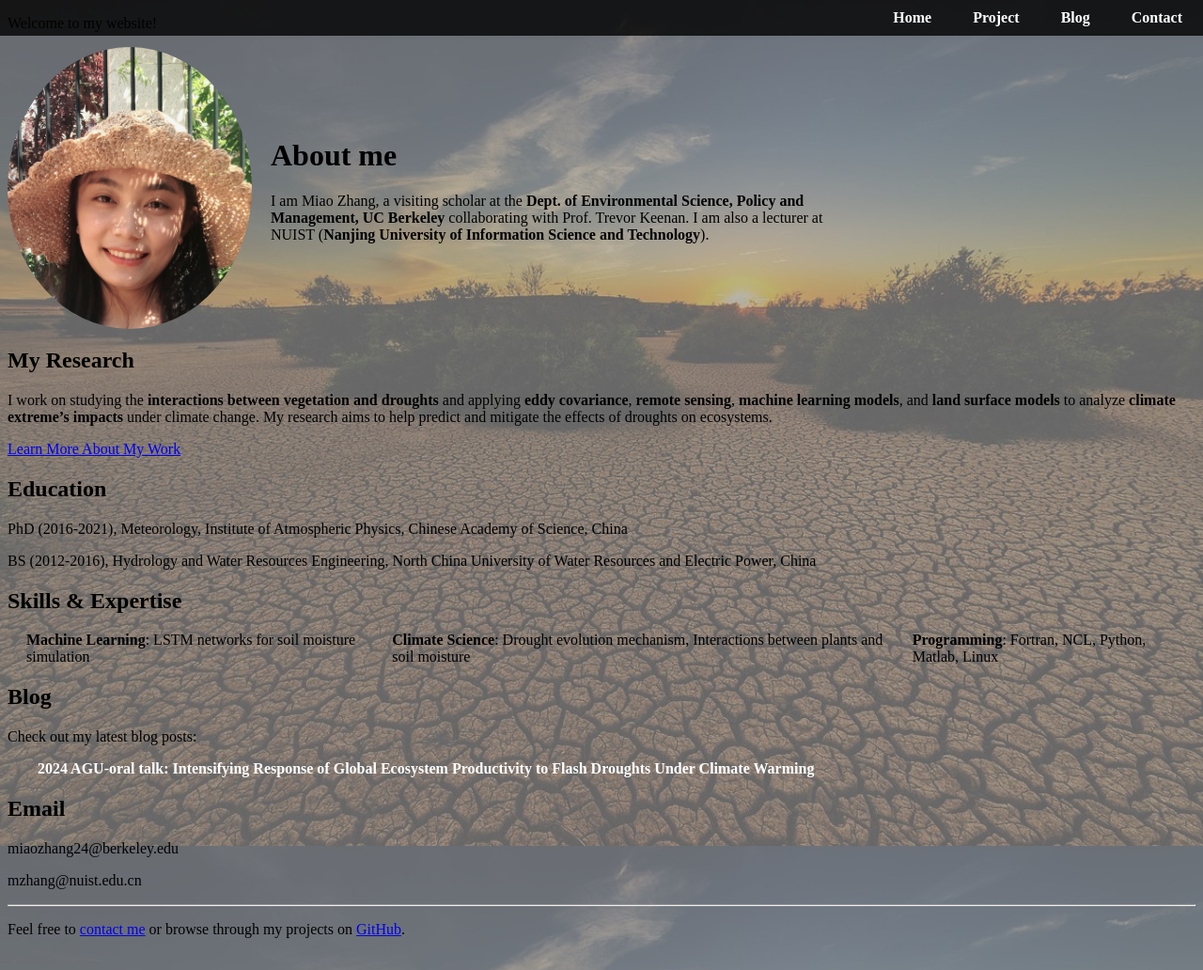
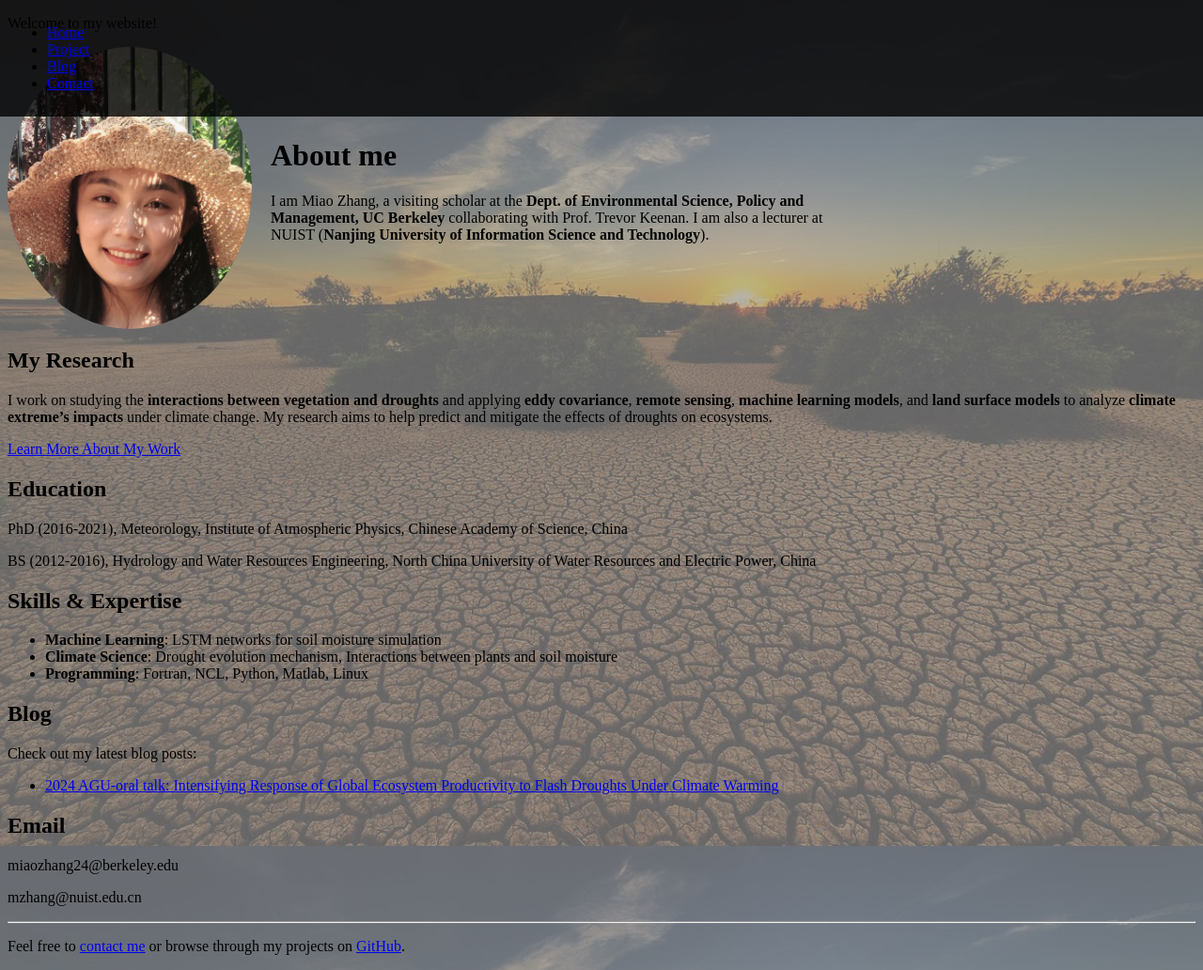
Before and after one commit to miaozhang2025/miaozhang2025.github.io, a Jekyll site: the page built from index.md, in a window 1280 px wide and 1032 px high. Shown: the whole window at 94% size. Built offline with Jekyll 4.4.1, drawn with Linux system fonts in a browser that asks for light colours.

Commit message:
Update custom.css

```diff
--- a/assets/css/custom.css
+++ b/assets/css/custom.css
@@ -24,34 +24,3 @@ header {
   padding: 10px;
   z-index: 1000; /* Ensures the header stays above other content */
 }
-
-/* Style the navigation bar */
-nav {
-  display: flex;
-  justify-content: flex-end; /* Aligns the items to the right */
-  align-items: center;
-}
-
-/* Style the navigation menu */
-ul {
-  list-style: none;
-  margin: 0;
-  padding: 0;
-  display: flex;
-}
-
-ul li {
-  margin-left: 20px; /* Spacing between menu items */
-}
-
-ul li a {
-  color: white;
-  text-decoration: none;
-  font-size: 16px;
-  font-weight: bold;
-  padding: 8px 12px;
-}
-
-ul li a:hover {
-  background-color: rgba(255, 255, 255, 0.2);
-}
```
